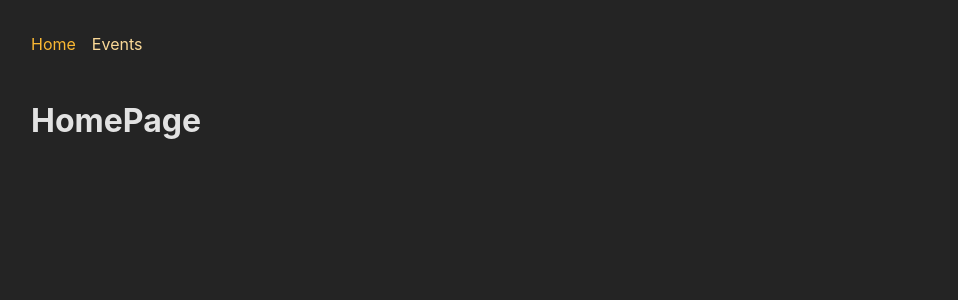
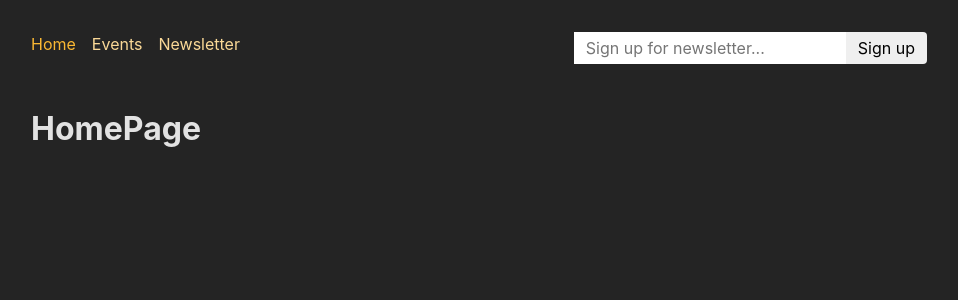
Before and after one commit to mojahid-belaman/routing-project, a React (Create React App) app in the folder frontend/: page / in a window 1280 px wide. Shown: the top 300 px of the page, without its empty margins (161-1119 px from the left). Built offline with nearby package versions, Linux system fonts and the light colour scheme.

Commit message:
add link newletter in MainNavigation

```diff
--- a/frontend/src/components/MainNavigation.js
+++ b/frontend/src/components/MainNavigation.js
@@ -1,5 +1,6 @@
 import { NavLink } from "react-router-dom";
 import classes from "./MainNavigation.module.css";
+import NewsletterSignup from "./NewsletterSignup";
 
 function MainNavigation() {
   return (
@@ -27,8 +28,17 @@ function MainNavigation() {
                 Events
               </NavLink>
             </li>
+            <li>
+              <NavLink
+                to={"/newsletter"}
+                className={({ isActive }) => (isActive ? `${classes.active}` : "")}
+              >
+                Newsletter
+              </NavLink>
+            </li>
           </ul>
         </nav>
+        <NewsletterSignup />
       </header>
     </>
   );
```
